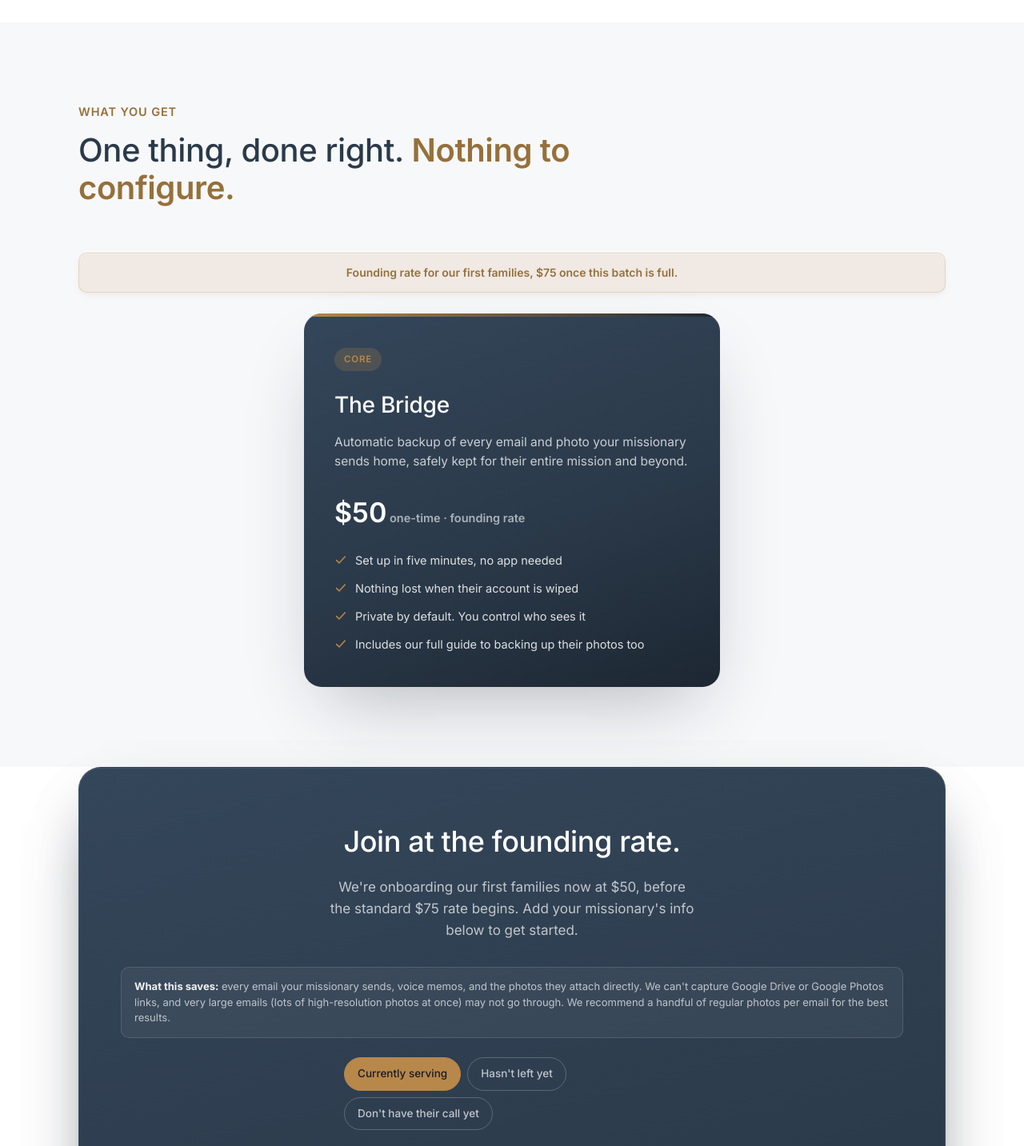
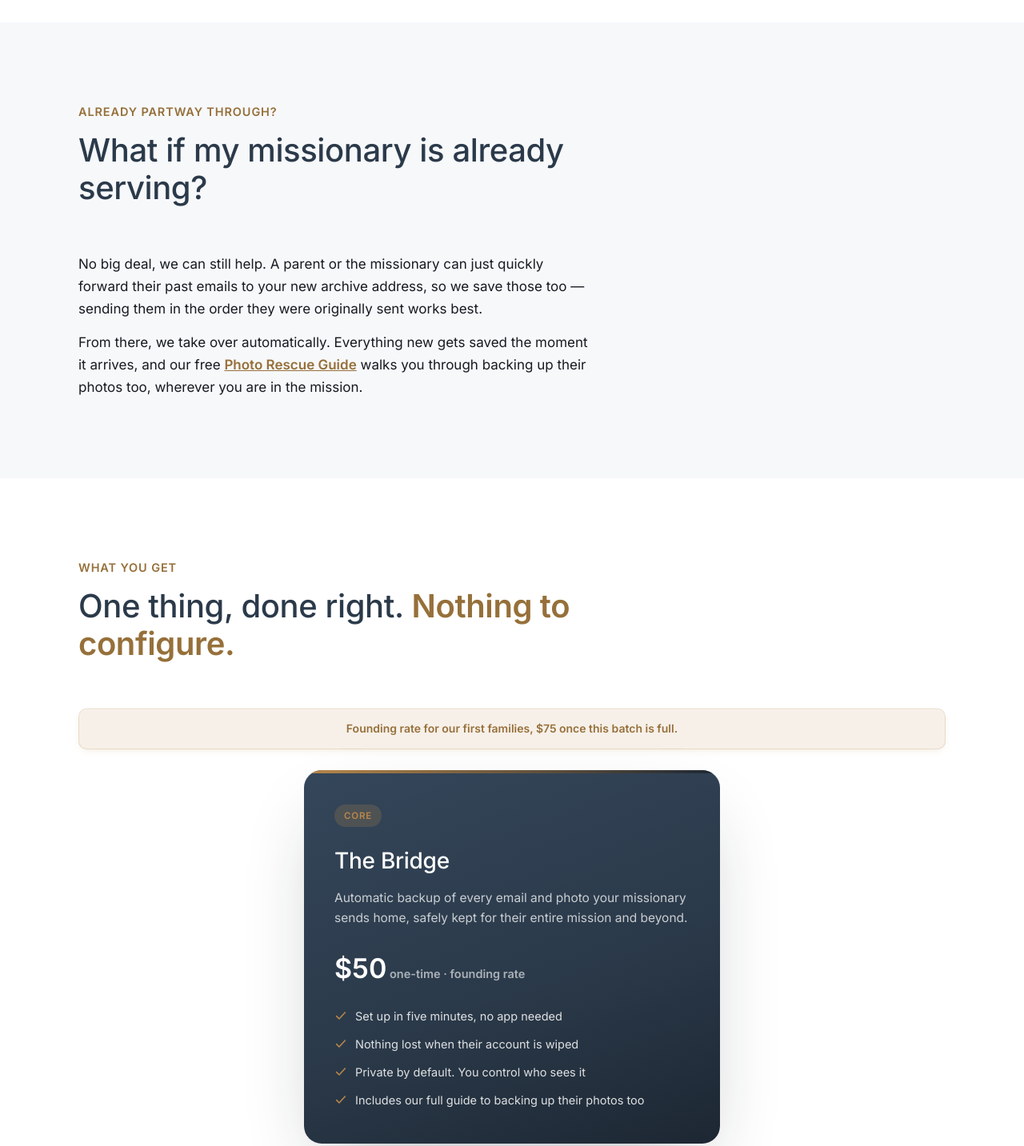
Before and after one commit to tylery91young/missionbridge-frontend, a plain HTML site: page index.html in a window 1280 px wide. Shown: the part 2800-4233 px from the top of the page at 80% size. Drawn offline with Linux system fonts and the light colour scheme; no server answers.

Commit message:
Add a homepage section for missionaries already partway through
Standalone section between "How it works" and "What you get" -
explains a parent or missionary can forward past emails to catch up
(oldest-first works best), plus points to the free Photo Rescue Guide
for photos. Complements the signup-form note and FAQ entry added
earlier with a more visible, dedicated explanation.

Co-Authored-By: Claude Sonnet 5 <noreply@anthropic.com>

```diff
--- a/index.html
+++ b/index.html
@@ -809,6 +809,19 @@
 <section class="section alt">
   <div class="wrap">
     <div class="section-head reveal">
+      <div class="section-eyebrow">Already partway through?</div>
+      <h2 class="section-title">What if my missionary is already serving?</h2>
+    </div>
+    <div class="reveal" style="max-width: 640px;">
+      <p style="font-size: 17px; line-height: 1.65; margin-bottom: 14px;">No big deal, we can still help. A parent or the missionary can just quickly forward their past emails to your new archive address, so we save those too — sending them in the order they were originally sent works best.</p>
+      <p style="font-size: 17px; line-height: 1.65;">From there, we take over automatically. Everything new gets saved the moment it arrives, and our free <a href="photo-guide.html" style="color: var(--accent-deep); font-weight: 600; text-decoration: underline;">Photo Rescue Guide</a> walks you through backing up their photos too, wherever you are in the mission.</p>
+    </div>
+  </div>
+</section>
+
+<section class="section">
+  <div class="wrap">
+    <div class="section-head reveal">
       <div class="section-eyebrow">What you get</div>
       <h2 class="section-title">One thing, done right. <em>Nothing to configure.</em></h2>
     </div>
```
